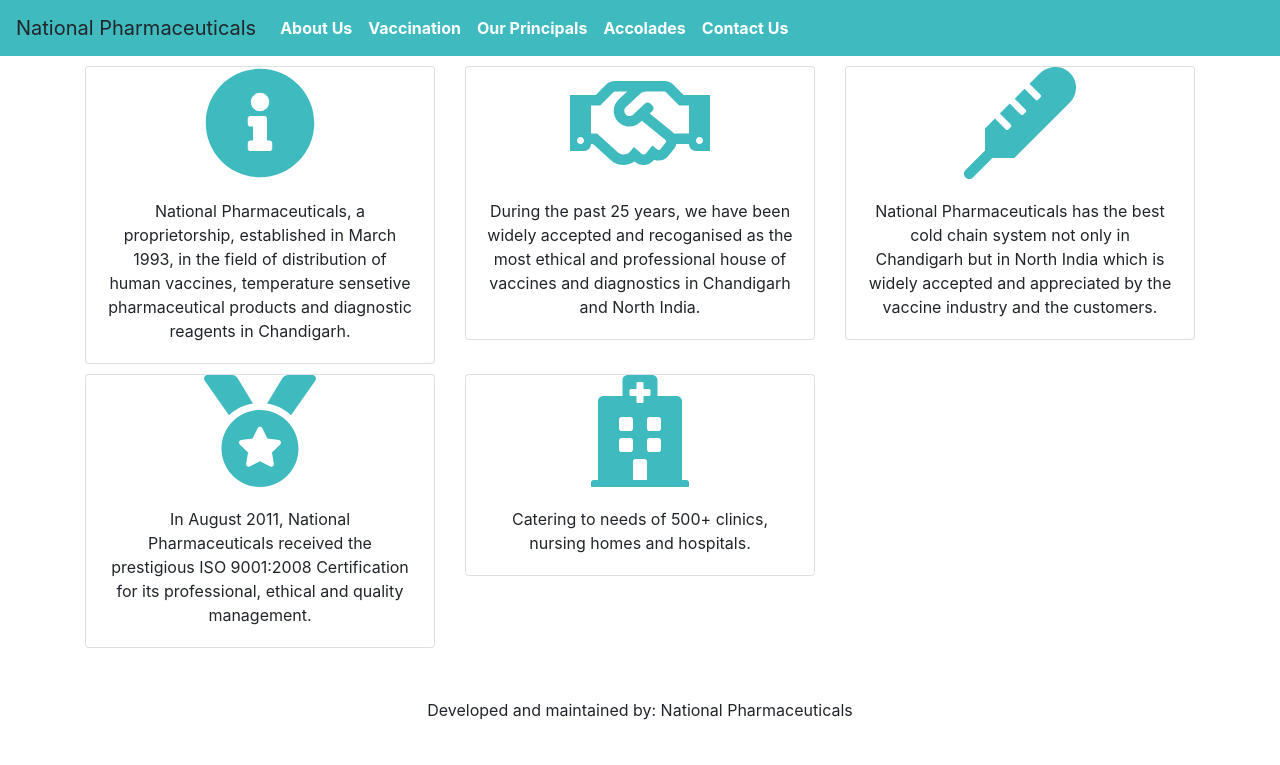
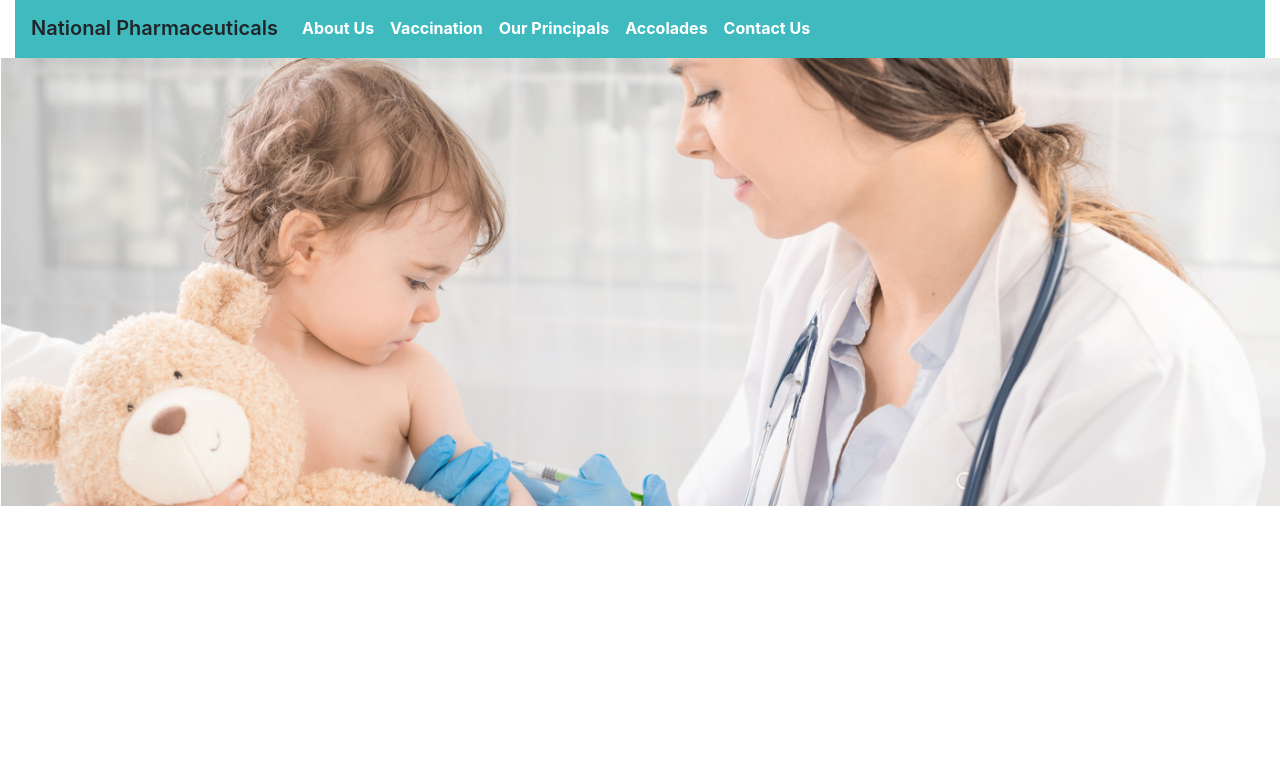
Before and after one commit to navkirat-singh/nationalvaccines, a website: page app/index.html in a window 1280 px wide. Shown: the top 765 px of the page. Drawn offline with nearby package versions, Linux system fonts and the light colour scheme; some packages are replaced by stand-ins of ours; files whose address does not match are found by name.

Commit message:
Styles, images and banners

```diff
--- a/app/app.css
+++ b/app/app.css
@@ -1,4 +1,10 @@
 /* app css stylesheet */
+
+body {
+  color: #666;
+  font-weight: 300;
+  line-height: 1.6em;
+}
 
 .nv-navbar {
   background-color: #3fbbc0;
@@ -13,8 +19,10 @@
   color:#212529;
 }
 
-.nv-navbar .company-name {
-  vertical-align: super;
+.nv-navbar .nv-logo {
+  color: #212529;
+  font-weight: 600;
+
 }
 
 .nv-footer {
@@ -28,14 +36,23 @@
 
 .slide-show {
   height: 300px;
+  overflow:hidden;
+  background: url(static/banners/banner1.jpg) no-repeat top center;
 }
 
 .slide-show-image {
   width: 100%;
-  height: auto;
 }
 
 .info-card {
   margin-top: 10px;
   text-align: center;
 }
+
+/* Home page styles */
+
+.home-banner {
+  background: url('static/banners/banner1.jpg') no-repeat top center;
+  height: 700px;
+  background-size: 100% auto;
+}
--- a/app/index.html
+++ b/app/index.html
@@ -9,16 +9,17 @@
   <title>National Vaccines</title>
   <meta name="description" content="">
   <meta name="viewport" content="width=device-width, initial-scale=1">
-  <link rel="stylesheet" href="app.css">
   <script src="bower_components/html5-boilerplate/dist/js/vendor/modernizr-2.8.3.min.js"></script>
   <script defer src="https://use.fontawesome.com/releases/v5.2.0/js/all.js" integrity="sha384-4oV5EgaV02iISL2ban6c/RmotsABqE4yZxZLcYMAdG7FAPsyHYAPpywE9PJo+Khy" crossorigin="anonymous"></script>
   <link rel="stylesheet" href="third-party/bootstrap/css/bootstrap.min.css">
   <script src="third-party/jquery-slim/jquery-3.0.0.min.js"></script>
   <script src="third-party/bootstrap/js/bootstrap.bundle.min.js"></script>
+
+  <link rel="stylesheet" href="app.css">
 </head>
 <body>
   <nv-navigation></nv-navigation>
-  <!--nv-slide-show></nv-slide-show-->
+  <!-- <nv-slide-show></nv-slide-show> -->
   <div ng-view></div>
 
   <div class="container nv-footer">Developed and maintained by: National Pharmaceuticals</div>
--- a/app/navigation/navigation.html
+++ b/app/navigation/navigation.html
@@ -1,7 +1,7 @@
-<div class="container-flui1d">
+<div class="container-fluid">
 <nav class="navbar navbar-expand-lg nv-navbar">
 
-    <span class="navbar-brand">
+    <span class="navbar-brand nv-logo">
         <!--span class="fa-layers fa-fw fa-3x">
             <i class="far fa-square"></i>
             <span class="fa-layers-text fa-inverse" data-fa-transform="shrink-8">NP</span>
--- a/app/views/home/home.html
+++ b/app/views/home/home.html
@@ -1,3 +1,6 @@
+<div class="home-banner">
+
+</div>
 <div class="container">
 <div class="row">
 
```
Also changed, not shown: app/components/slideshow/slideShow.html (+6 -2 lines), app/static/banners/banner1.jpg (added), app/static/banners/banner2.jpg (added), app/static/needle.jpg (added), 1 other file.
